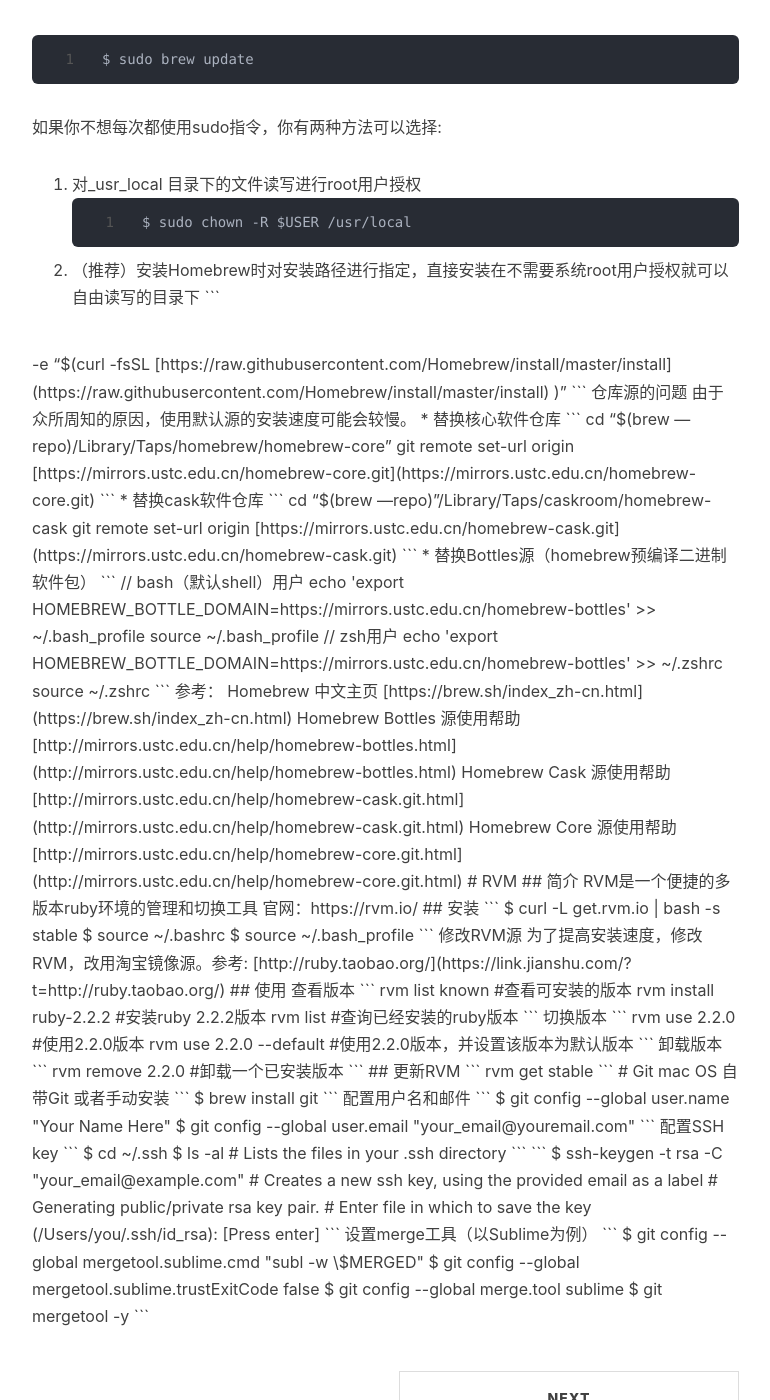
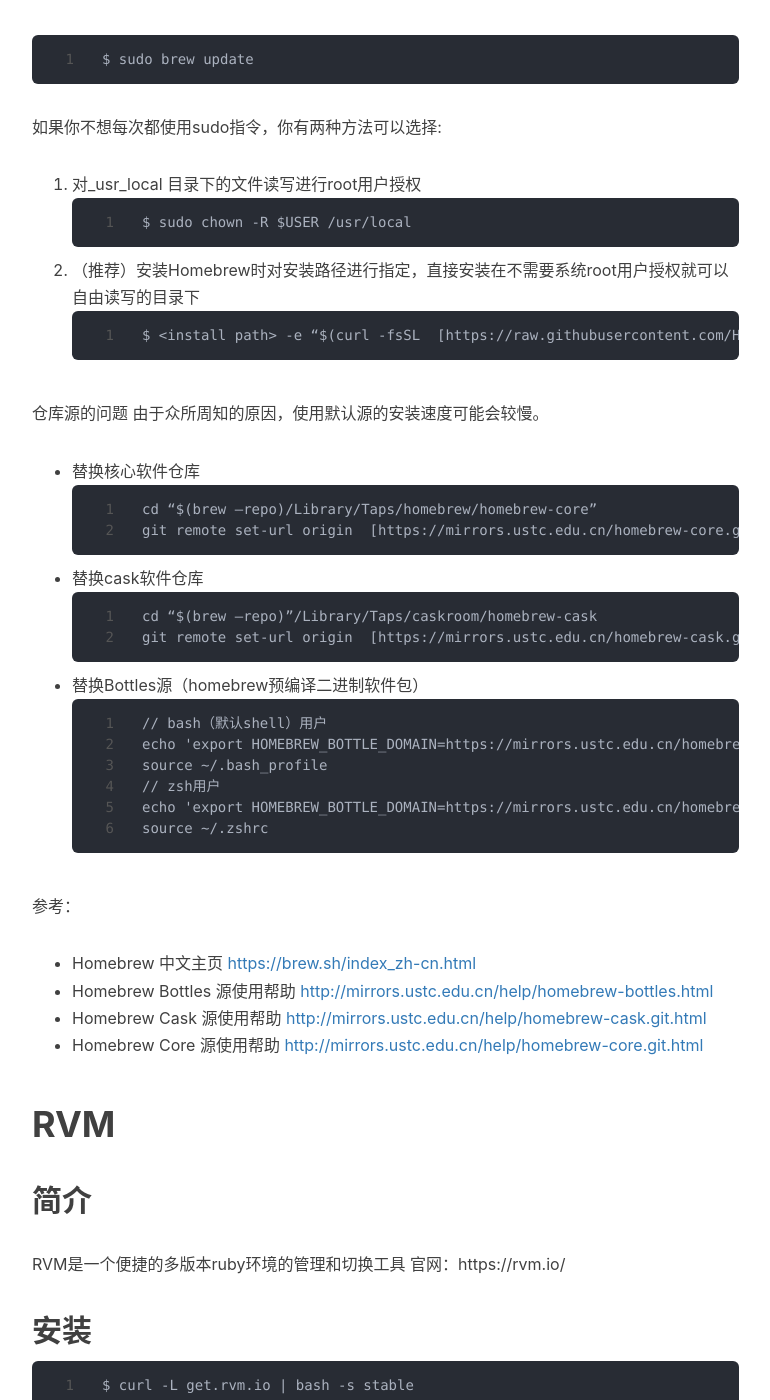
Before and after one commit to bitnpc/bitnpc.github.io, a Jekyll site: the page built from _posts/2014-07-01-macOS开发环境配置.md, in a window 1280 px wide and 1400 px high, scrolled down 2694 px. Shown: the whole window, without its empty margins (233-1003 px from the left). Built offline with Jekyll 4.4.1, drawn with Linux system fonts in a browser that asks for light colours; nearby versions of some CDN libraries; comment, search, counter and statistics services are not loaded; some of the changed text lies outside the part shown.

Commit message:
Fix markup

````diff
--- a/_posts/2014-07-01-macOS开发环境配置.md
+++ b/_posts/2014-07-01-macOS开发环境配置.md
@@ -84,7 +84,7 @@ $ sudo chown -R $USER /usr/local
 
 2. （推荐）安装Homebrew时对安装路径进行指定，直接安装在不需要系统root用户授权就可以自由读写的目录下
 ```
-<install path> -e “$(curl -fsSL  [https://raw.githubusercontent.com/Homebrew/install/master/install](https://raw.githubusercontent.com/Homebrew/install/master/install) )”
+$ <install path> -e “$(curl -fsSL  [https://raw.githubusercontent.com/Homebrew/install/master/install](https://raw.githubusercontent.com/Homebrew/install/master/install) )”
 ```
 
 仓库源的问题
@@ -112,13 +112,13 @@ source ~/.zshrc
 ```
 
 参考：
-Homebrew 中文主页
+- Homebrew 中文主页
 [https://brew.sh/index_zh-cn.html](https://brew.sh/index_zh-cn.html)
-Homebrew Bottles 源使用帮助
+- Homebrew Bottles 源使用帮助
 [http://mirrors.ustc.edu.cn/help/homebrew-bottles.html](http://mirrors.ustc.edu.cn/help/homebrew-bottles.html)
-Homebrew Cask 源使用帮助
+- Homebrew Cask 源使用帮助
 [http://mirrors.ustc.edu.cn/help/homebrew-cask.git.html](http://mirrors.ustc.edu.cn/help/homebrew-cask.git.html)
-Homebrew Core 源使用帮助
+- Homebrew Core 源使用帮助
 [http://mirrors.ustc.edu.cn/help/homebrew-core.git.html](http://mirrors.ustc.edu.cn/help/homebrew-core.git.html)
 
 # RVM
@@ -137,20 +137,20 @@ $ source ~/.bash_profile
 ## 使用
 查看版本
 ```
-rvm list known				#查看可安装的版本
-rvm install ruby-2.2.2		#安装ruby 2.2.2版本
-rvm list						#查询已经安装的ruby版本
+rvm list known				    #查看可安装的版本
+rvm install ruby-2.2.2    #安装ruby 2.2.2版本
+rvm list						      #查询已经安装的ruby版本
 ```
 
 切换版本
 ```
-rvm use 2.2.0					#使用2.2.0版本
+rvm use 2.2.0					    #使用2.2.0版本
 rvm use 2.2.0 --default		#使用2.2.0版本，并设置该版本为默认版本
 ```
 
 卸载版本
 ```
-rvm remove 2.2.0				#卸载一个已安装版本
+rvm remove 2.2.0				  #卸载一个已安装版本
 ```
 
 ## 更新RVM
````
